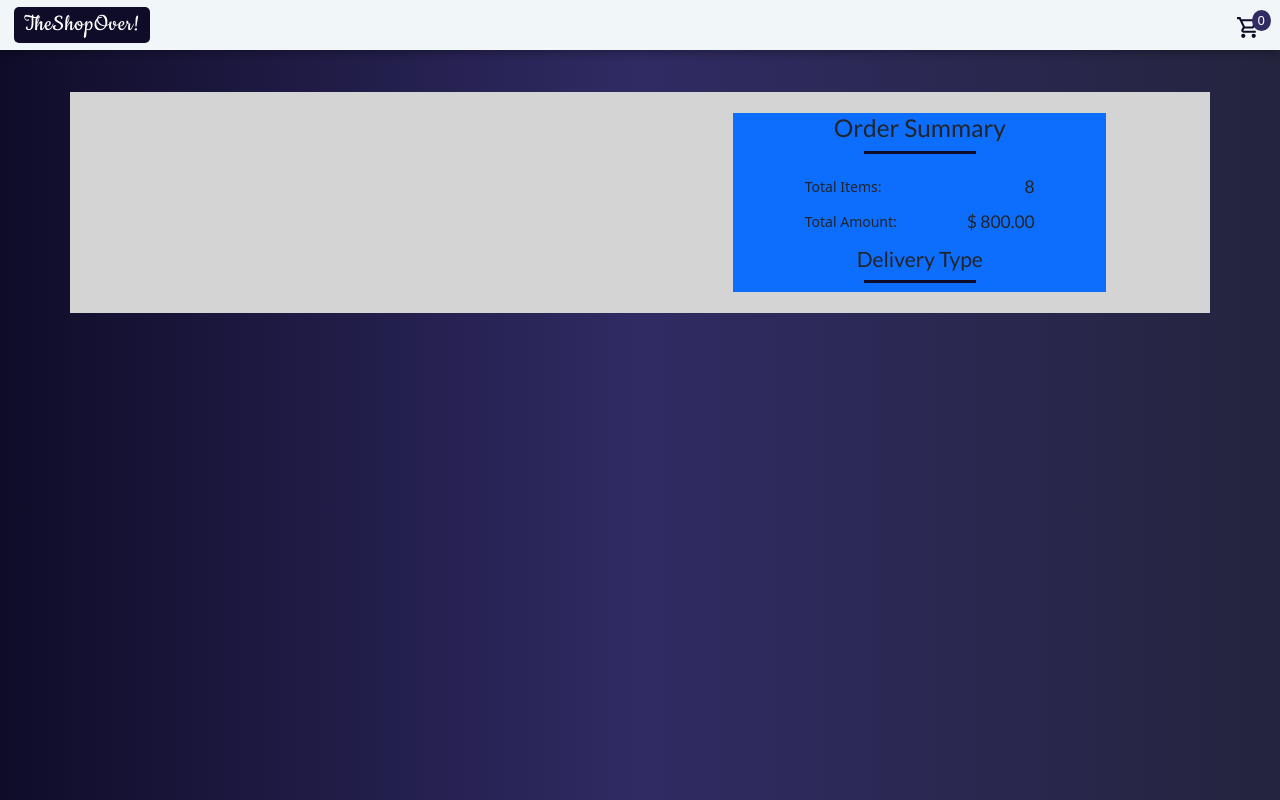
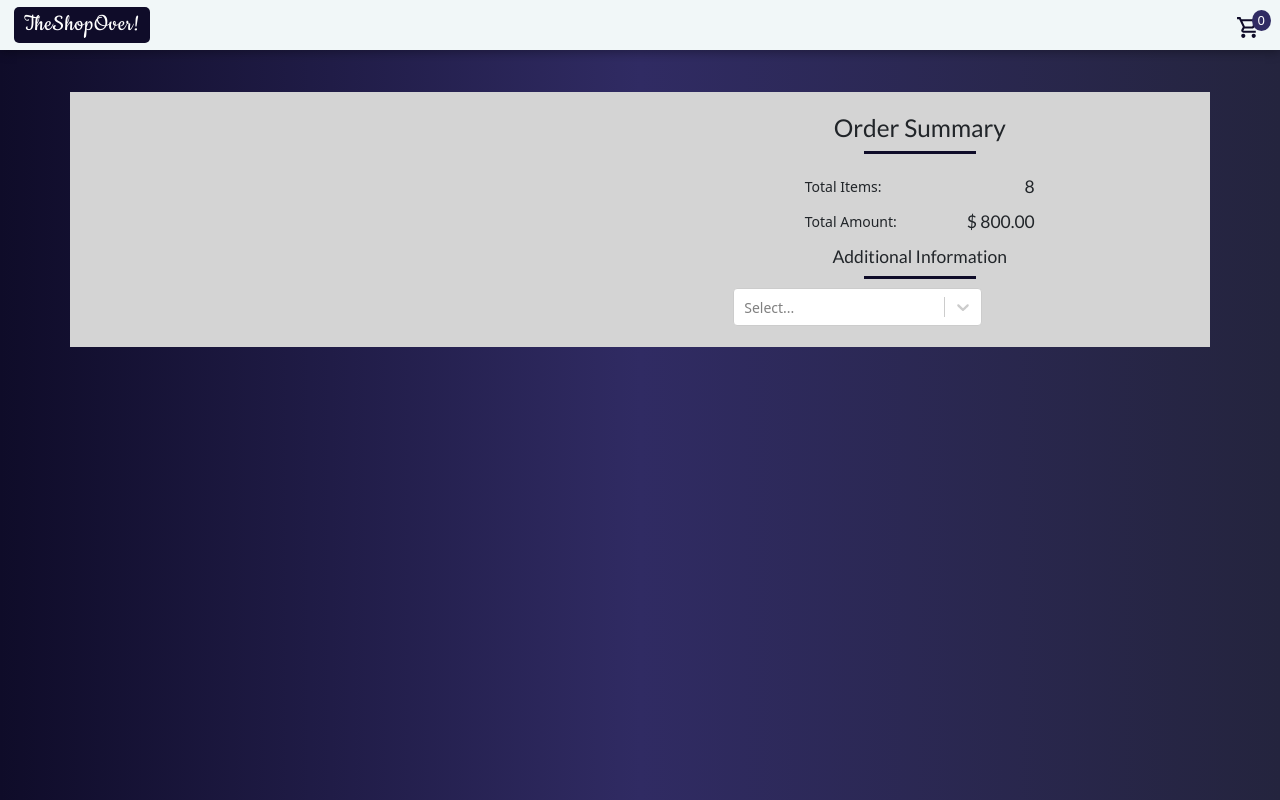
Before and after one commit to AyoTheInspired/redux-shop-over, a React (Create React App) app: page /cart in a window 1280 px wide. Built offline with nearby package versions, Linux system fonts and the light colour scheme.

Commit message:
Few Adjustments

```diff
--- a/package.json
+++ b/package.json
@@ -18,6 +18,7 @@
 		"react-redux": "^7.2.4",
 		"react-router-dom": "^5.2.0",
 		"react-scripts": "4.0.3",
+		"react-select": "^4.3.1",
 		"react-star-rating-component": "^1.4.1",
 		"styled-components": "^5.3.0"
 	},
--- a/src/pages/Cart.js
+++ b/src/pages/Cart.js
@@ -1,13 +1,24 @@
-import { IconButton } from "@material-ui/core";
 import { AddCircle, DeleteForever, RemoveCircle } from "@material-ui/icons";
-import React from "react";
-import { Col, Container, Row } from "react-bootstrap";
+import React, { useState } from "react";
+import { Col, Container, Dropdown, DropdownButton, Row } from "react-bootstrap";
 import { useSelector } from "react-redux";
 import styled from "styled-components";
 import { selectCart } from "../features/shopSlice";
+import Select from "react-select";
 
 function Cart() {
 	const cartItems = useSelector(selectCart);
+	const [deliveryOption, setDeliveryOption] = useState("primary");
+
+	const options = [
+		{ value: "chocolate", label: "Chocolate" },
+		{ value: "strawberry", label: "Strawberry" },
+		{ value: "vanilla", label: "Vanilla" },
+	];
+
+	const handleDeliveryChange = (e) => {
+		setDeliveryOption(e.target.value);
+	};
 
 	return (
 		<Container>
@@ -66,11 +77,7 @@ function Cart() {
 							);
 						})}
 					</Col>
-					<OrderSummary
-						sm={8}
-						md={5}
-						lg={4}
-						className="cartPage__right bg-primary">
+					<OrderSummary sm={8} md={5} lg={4} className="cartPage__right">
 						<h3 className="mb-0 summary__title text-center">
 							Order Summary
 							<div className="underline"></div>
@@ -87,10 +94,25 @@ function Cart() {
 							</div>
 						</div>
 						<div className="summary__deliveries">
-							<h4 className="delivery__title text-center">
-								Delivery Type
+							<h5 className="delivery__title text-center">
+								Additional Information
 								<div className="underline"></div>
-							</h4>
+							</h5>
+
+							<div className="selector__wrap col-lg-8">
+								<CustomSelect
+									value={deliveryOption}
+									defaultValue={deliveryOption}
+									onChange={handleDeliveryChange}
+									options={options}
+								/>
+							</div>
+
+							{/* <DropdownButton title="Select">
+								<Dropdown.Item href="#/action-1">Action</Dropdown.Item>
+								<Dropdown.Item href="#/action-2">Another action</Dropdown.Item>
+								<Dropdown.Item href="#/action-3">Something else</Dropdown.Item>
+							</DropdownButton> */}
 						</div>
 						<div className="summary__promotions"></div>
 						<div className="summary__checkout"></div>
@@ -192,3 +214,9 @@ const OrderSummary = styled(Col)`
 	display: flex;
 	flex-direction: column;
 `;
+
+const CustomSelect = styled(Select)`
+	:active {
+		border: 1px solid red !important;
+	}
+`;
```
Also changed, not shown: 1 other file (tests, documents, lock files or other folders).
